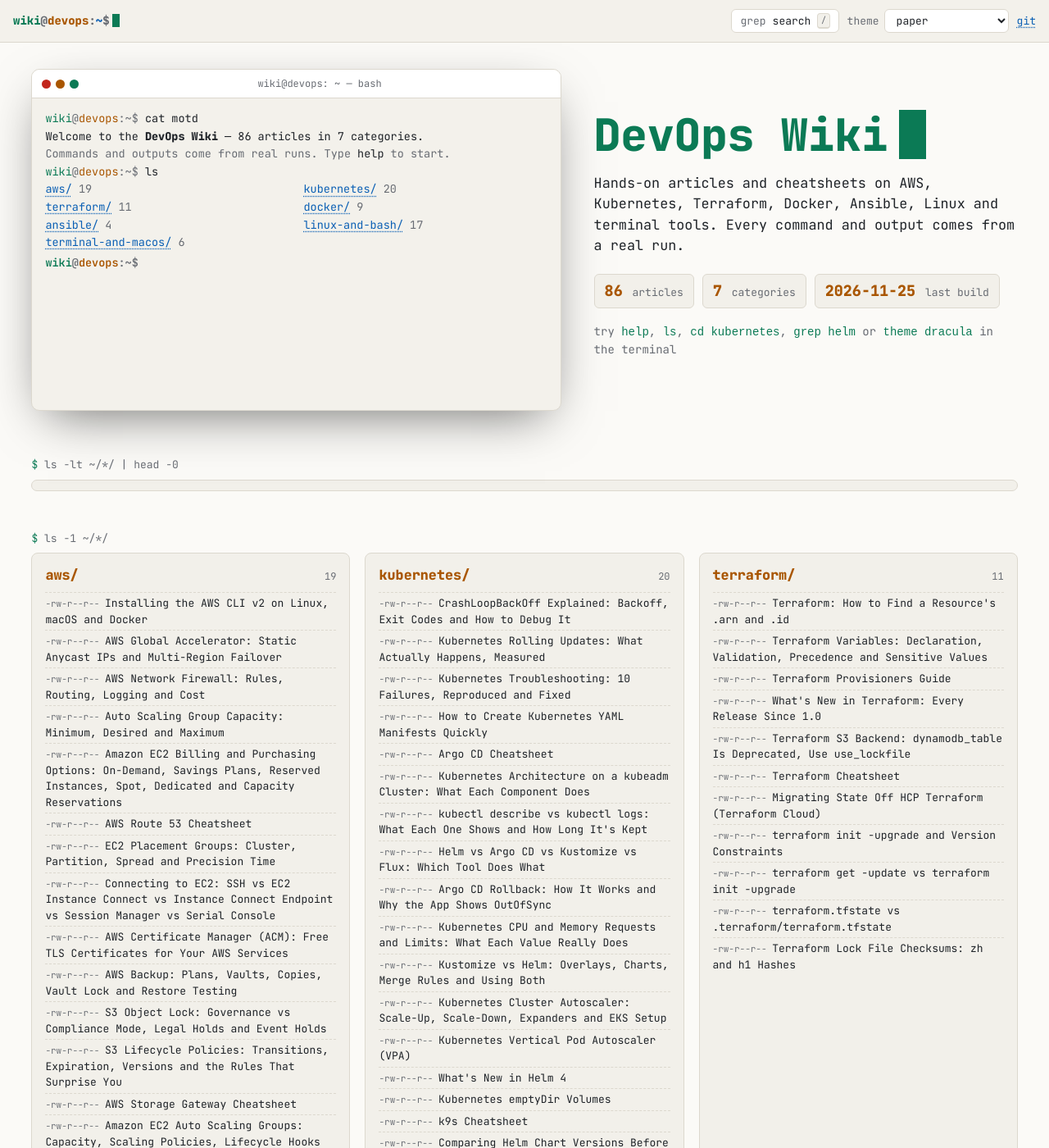
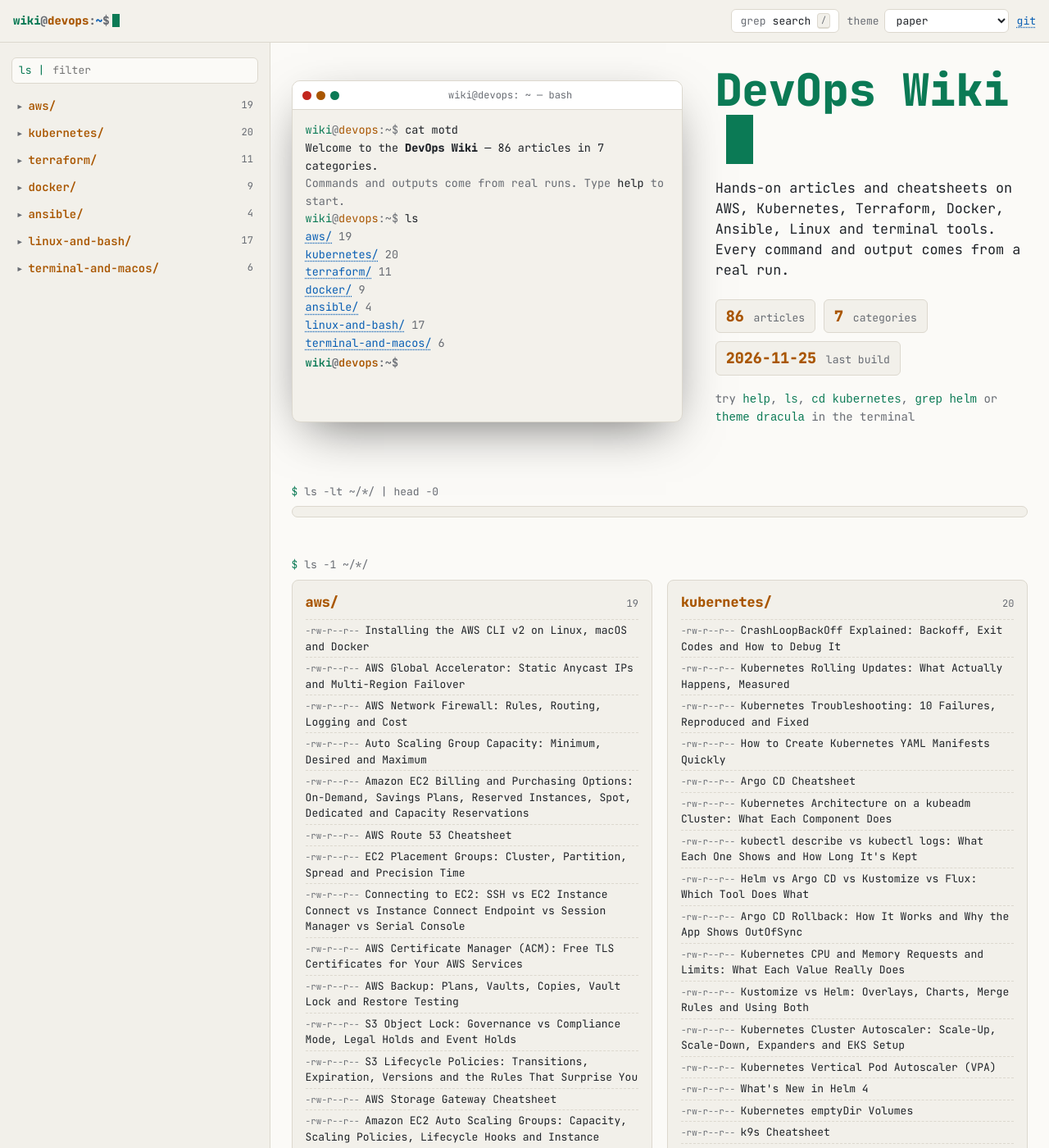
Before and after one commit to dcorneschi/documentation, a Jekyll site: the page built from README.md, in a window 1280 px wide and 1400 px high. Shown: the whole window at 82% size. Built offline with Jekyll 4.4.1, drawn with Linux system fonts in a browser that asks for light colours; our own code applies the rules of GitHub Pages for plain Markdown files.

Commit message:
Add the sidebar to the home page and start it at the left edge
- home page uses the same sidebar + content frame as the articles
- the frame spans the full window: the sidebar starts at x=0 and the
  content fills the rest (no centered max width any more)

Co-Authored-By: Claude Opus 5.5 <noreply@anthropic.com>

```diff
--- a/_layouts/home.html
+++ b/_layouts/home.html
@@ -1,6 +1,8 @@
 ---
 layout: default
 ---
+<div class="shell">
+{% include sidebar.html %}
 <main id="main" class="home">
   <section class="hero" aria-label="Interactive terminal">
     <div class="term">
@@ -62,3 +64,4 @@ layout: default
   </section>
   <script id="nav-data" type="application/json">{{ site.data.nav | jsonify }}</script>
 </main>
+</div>
--- a/assets/css/tty.css
+++ b/assets/css/tty.css
@@ -161,9 +161,6 @@ body {
   margin: 0;
   background: var(--bg);
   color: var(--fg);
-  --page-max: 1800px;                       /* article pages */
-  --home-max: 1600px;                       /* home page */
-  --page-pad: clamp(16px, 3vw, 40px);
   --mono: "JetBrains Mono", ui-monospace, SFMono-Regular, Menlo, Consolas, monospace;
   --sans: system-ui, -apple-system, "Segoe UI", Roboto, "Helvetica Neue", Arial, sans-serif;
   font: 14px/1.5 var(--mono);
@@ -229,10 +226,7 @@ kbd {
   flex: 1;
   display: grid;
   grid-template-columns: 330px minmax(0, 1fr);
-  width: 100%;
-  max-width: var(--page-max);
-  margin: 0 auto;
-  padding: 0 var(--page-pad);
+  width: 100%;   /* full window: the sidebar starts at the left edge */
 }
 .sidebar { position: relative; }
 .sidebar-inner {
@@ -242,7 +236,7 @@ kbd {
   padding: 18px 14px 40px;
   scrollbar-width: thin;
 }
-.sidebar { border-right: 1px solid var(--border); border-left: 1px solid var(--border); background: var(--bg-alt); }
+.sidebar { border-right: 1px solid var(--border); background: var(--bg-alt); }
 .filter {
   display: flex; align-items: center; gap: 8px;
   border: 1px solid var(--border); border-radius: 6px; padding: 4px 8px;
@@ -430,7 +424,8 @@ div.highlighter-rouge:hover .code-tools, .code-tools:focus-within { opacity: 1;
 .term-line input { caret-color: var(--accent); }
 
 /* ---------- home ---------- */
-.home { flex: 1; width: 100%; max-width: var(--home-max); margin: 0 auto; padding: 32px var(--page-pad) 60px; }
+/* the home page sits in .shell next to the sidebar, like an article */
+.home { min-width: 0; padding: 28px clamp(16px, 2vw, 32px) 60px; }
 .hero { display: grid; grid-template-columns: minmax(0, 1.25fr) minmax(0, 1fr); gap: 40px; align-items: center; margin-bottom: 56px; }
 .hero-title { font-size: clamp(2rem, 4.5vw, 3.4rem); line-height: 1.1; margin: 0 0 16px; color: var(--accent); text-shadow: var(--glow); }
 .hero-lead { font-size: 1.05rem; margin: 0 0 22px; }
```
